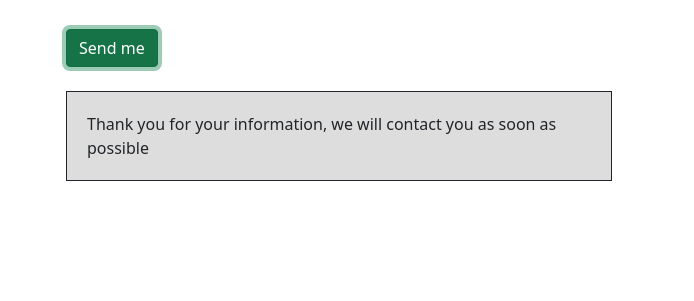
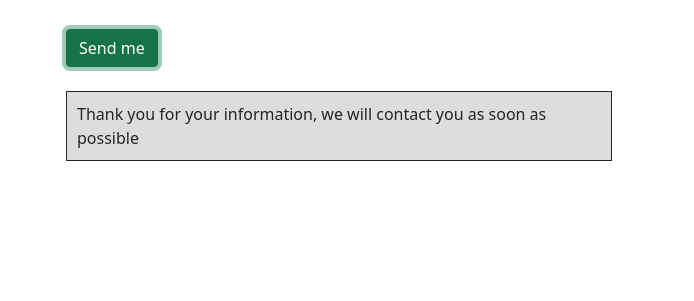
Before and after one commit to BangMieuu/Nae-Portofolio, a plain HTML site: page Index.html in a window 1280 px wide. Both pictures are taken after typing "Sample", "name@example.com", "Sample", "Sample" into the empty fields and a click on the button "Send me". Shown: the part 3480-3781 px from the top of the page, 586-1280 px from the left. Drawn offline with nearby package versions, Linux system fonts and the light colour scheme.

Commit message:
Update Index.html

```diff
--- a/Index.html
+++ b/Index.html
@@ -261,7 +261,7 @@
               <br>
               <br>
 
-              <div id="content" style="border: solid 1px; padding: 20px; background: #ddd;">
+              <div id="content" style="border: solid 1px; padding: 10px; background: #ddd;">
                 Thank you for your information, we will contact you as soon as possible
             </div>
 
```
